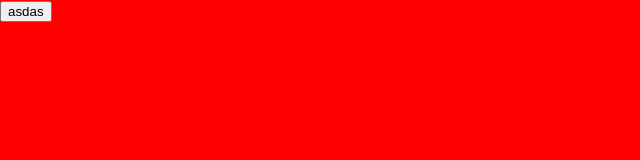
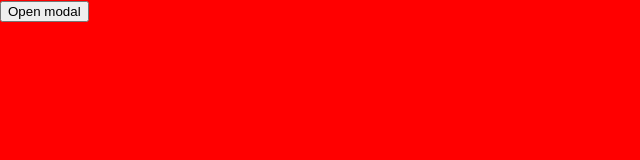
Before and after one commit to chet-w/react-ios-modal, a React (Create React App) app: page / in a window 1280 px wide. Shown: the top 160 px of the page, without its empty margins (0-640 px from the left). Built offline with nearby package versions, Linux system fonts and the light colour scheme.

Commit message:
more accessible close button label

```diff
--- a/src/App.tsx
+++ b/src/App.tsx
@@ -25,7 +25,7 @@ function App() {
   return (
     <div className="app" style={{ background: "red", height: "100vh" }}>
       <button type="button" onClick={() => openModal(<DemoModal />)}>
-        asdas
+        Open modal
       </button>
     </div>
   );
--- a/src/components/Header/index.tsx
+++ b/src/components/Header/index.tsx
@@ -17,7 +17,10 @@ const Header = (props: HeaderProps) => {
       <S.Title id={props.id} tabIndex={0}>
         {props.title}
       </S.Title>
-      <S.CloseButton onClick={(event) => handleClose(event)}>
+      <S.CloseButton
+        onClick={(event) => handleClose(event)}
+        aria-label="Close modal"
+      >
         &times;
       </S.CloseButton>
     </S.Header>
```
